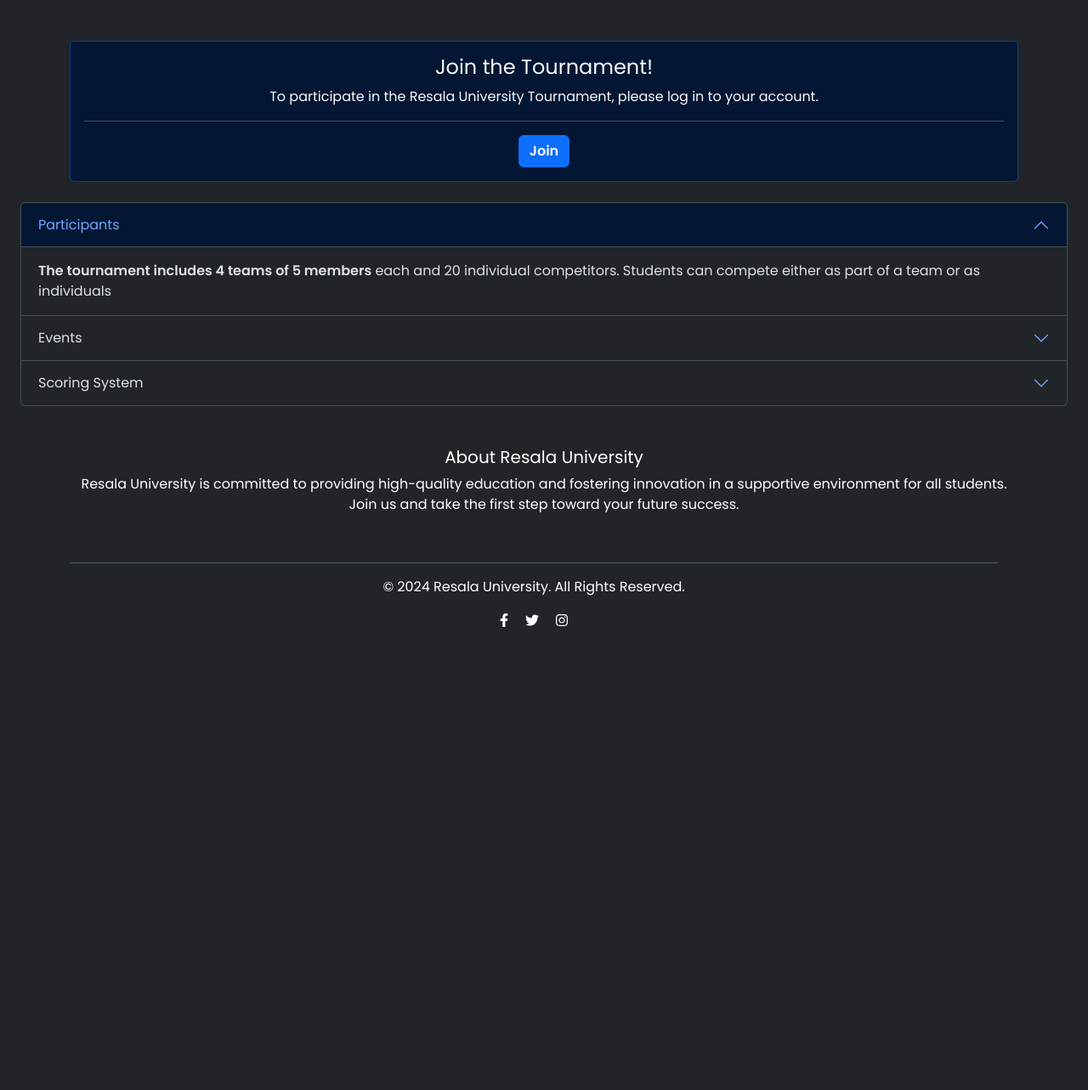
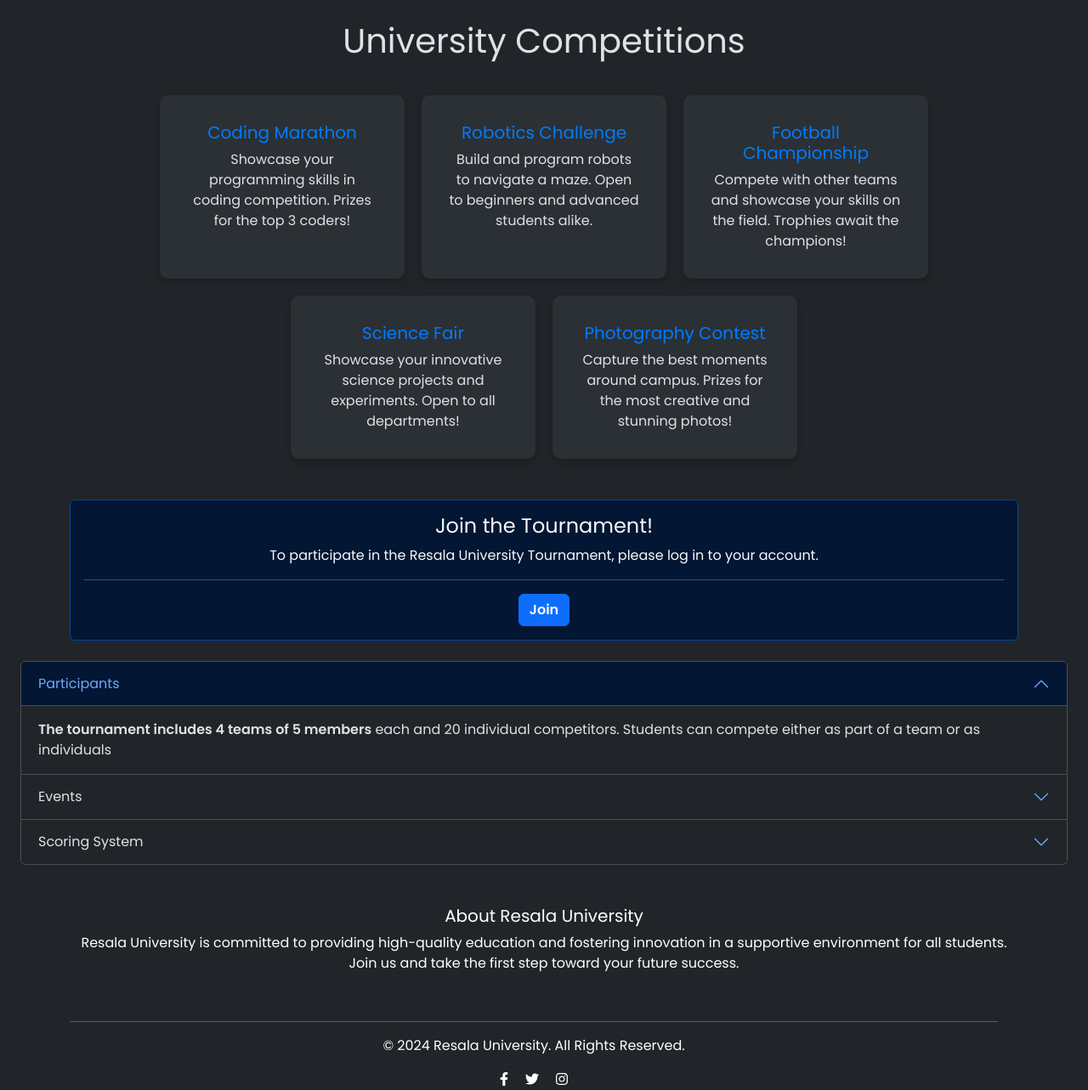
Before and after one commit to 3omarfarok/University-tournament, a PHP site: page /tournamentPage.php in a window 1280 px wide. Shown: the part 66-1349 px from the top of the page at 85% size. Before the commit the page ends 804 px from the top, so only its background shows below. Run offline with PHP 8.4, Linux system fonts and the light colour scheme.

Commit message:
adding cards of the Competitions

```diff
--- a/tournamentPage.php
+++ b/tournamentPage.php
@@ -1,5 +1,5 @@
 <?php
-  session_start()
+session_start()
 ?>
 <!DOCTYPE html>
 <html lang="en" data-bs-theme="dark">
@@ -14,16 +14,86 @@
   <link href="https://fonts.googleapis.com/css2?family=Poppins:wght@300;400;600&display=swap" rel="stylesheet">
   <link href="https://cdn.jsdelivr.net/npm/bootstrap@5.3.3/dist/css/bootstrap.min.css" rel="stylesheet" integrity="sha384-QWTKZyjpPEjISv5WaRU9OFeRpok6YctnYmDr5pNlyT2bRjXh0JMhjY6hW+ALEwIH" crossorigin="anonymous">
 
+
   <style>
     body {
       font-family: 'Poppins', sans-serif;
+    }
+
+    .breakLine {
+      height: 50px;
+      background-color: #f1f1f1;
+      border: none;
+    }
+
+    .card-container {
+      display: flex;
+      flex-wrap: wrap;
+      gap: 20px;
+      justify-content: center;
+      margin-top: 40px;
+    }
+
+    .card {
+      width: 18rem;
+      border: none;
+      background-color: #2b3035;
+      border-radius: 10px;
+      box-shadow: 0 4px 8px rgba(0, 0, 0, 0.2);
+    }
+
+    .card-title {
+      color: #007bff;
     }
   </style>
 
 </head>
 
 <body>
-  <?php include'./navBar.php'; ?>
+  <?php include './navBar.php'; ?>
+
+  <div class="container">
+    <h1 class="text-center my-4">University Competitions</h1>
+    <div class="card-container">
+      <div class="card p-3 text-center">
+        <div class="card-body">
+          <h5 class="card-title">Coding Marathon</h5>
+          <p class="card-text">Showcase your programming skills in coding competition. Prizes for the top 3 coders!</p>
+        </div>
+      </div>
+
+      <div class="card p-3 text-center">
+        <div class="card-body">
+          <h5 class="card-title">Robotics Challenge</h5>
+          <p class="card-text">Build and program robots to navigate a maze. Open to beginners and advanced students alike.</p>
+
+        </div>
+      </div>
+
+      <div class="card p-3 text-center">
+        <div class="card-body">
+          <h5 class="card-title">Football Championship</h5>
+          <p class="card-text">Compete with other teams and showcase your skills on the field. Trophies await the champions!</p>
+
+        </div>
+      </div>
+
+      <div class="card p-3 text-center">
+        <div class="card-body">
+          <h5 class="card-title">Science Fair</h5>
+          <p class="card-text">Showcase your innovative science projects and experiments. Open to all departments!</p>
+
+        </div>
+      </div>
+
+      <div class="card p-3 text-center">
+        <div class="card-body">
+          <h5 class="card-title">Photography Contest</h5>
+          <p class="card-text">Capture the best moments around campus. Prizes for the most creative and stunning photos!</p>
+        </div>
+      </div>
+    </div>
+  </div>
 
   <div class="container mt-5">
     <div class="alert alert-primary text-center text-light" role="alert">
@@ -34,7 +104,7 @@
     </div>
   </div>
 
-  <?php include'./tournament_pages/accordion.php' ?>
+  <?php include './tournament_pages/accordion.php' ?>
 
 
   <?php include './footer.php'; ?>
```
